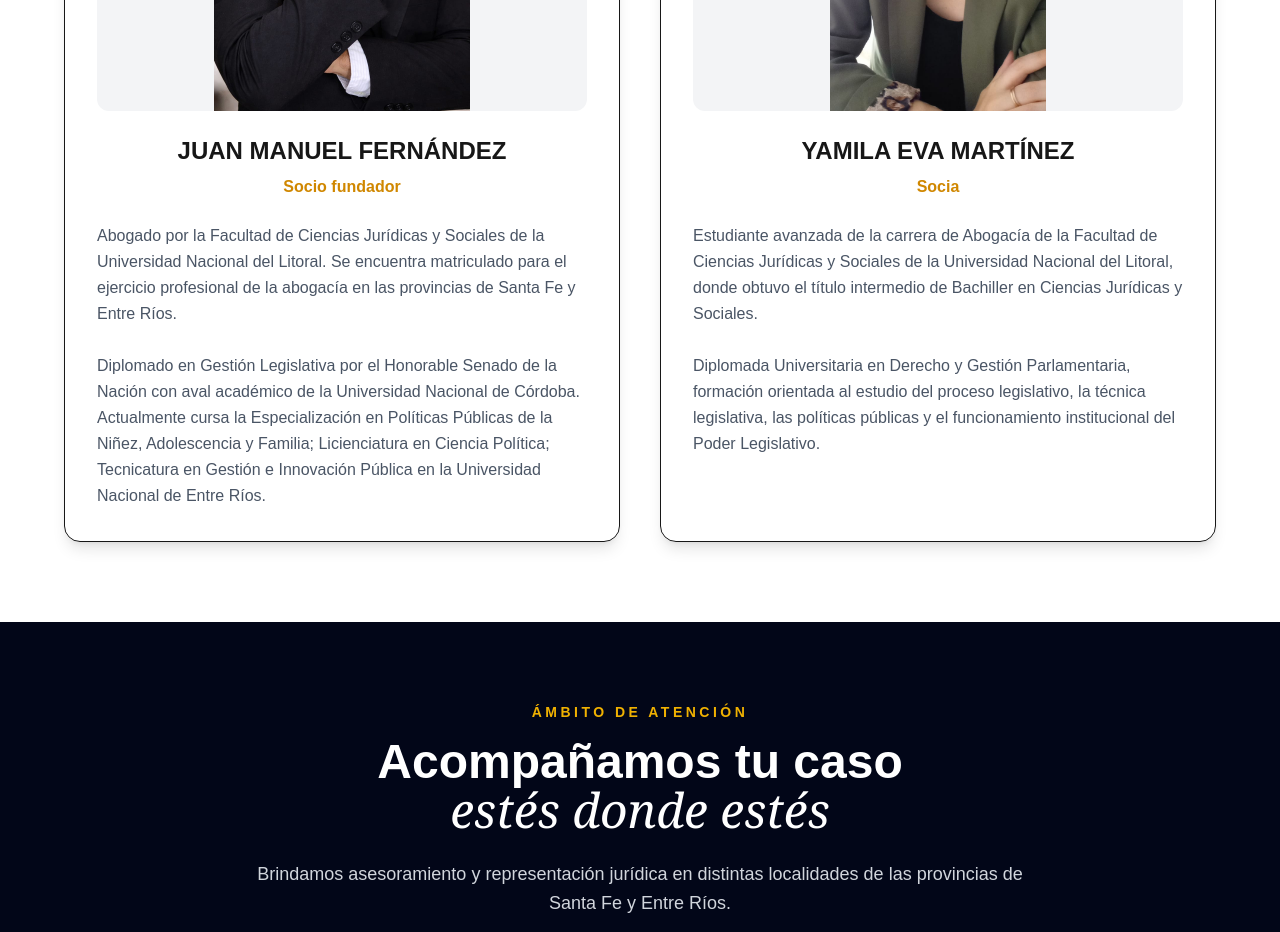
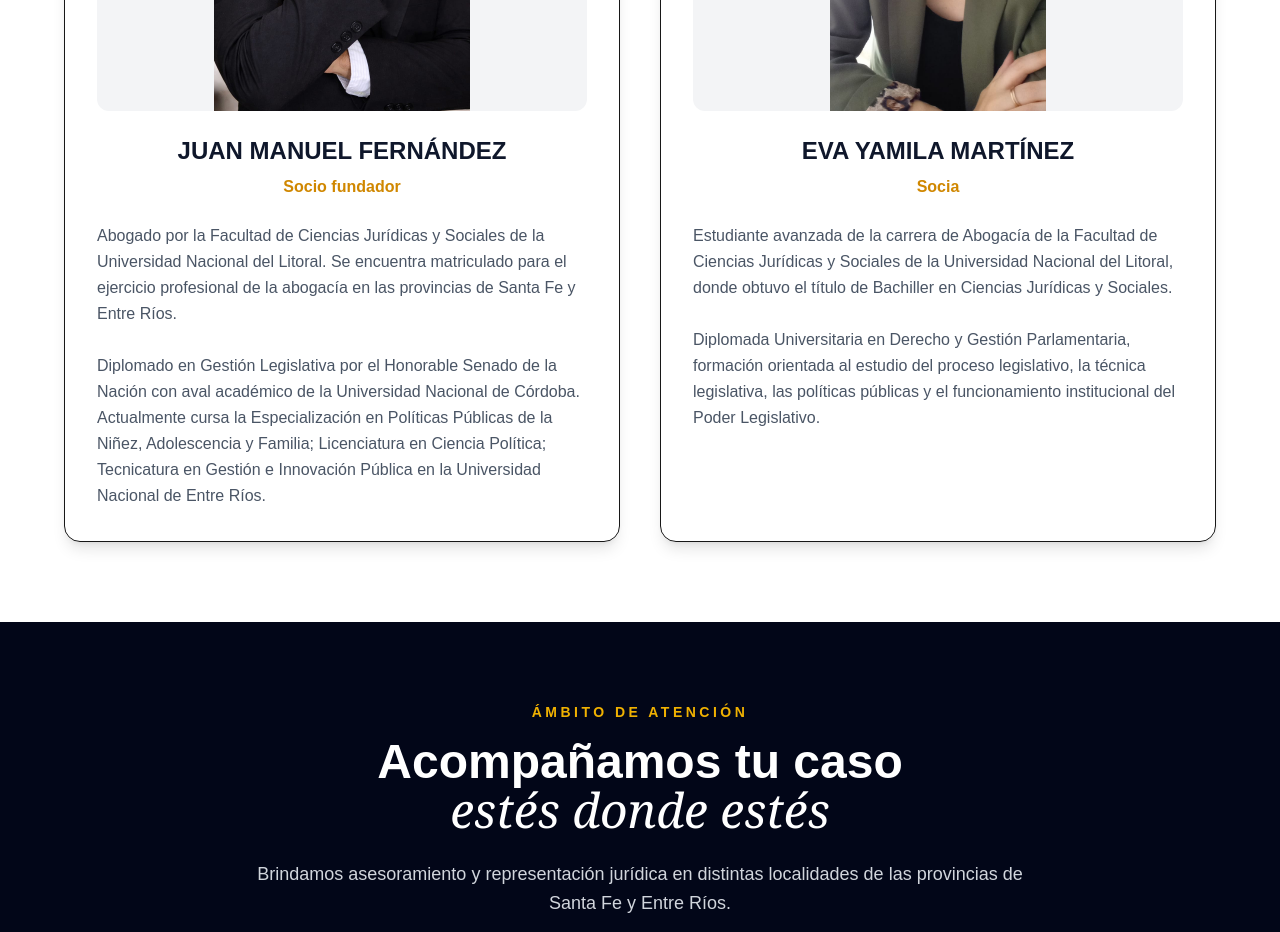
Before and after one commit to cristiandalinger98/juan-manuel-fernandez-web, a Next.js app: page / in a window 1280 px wide. Shown: the part 1320-2252 px from the top of the page. Built offline with nearby package versions, Linux system fonts and the light colour scheme.

Commit message:
Mejora contraste nombres del equipo

```diff
--- a/app/components/Team.tsx
+++ b/app/components/Team.tsx
@@ -36,7 +36,7 @@ export default function Team() {
             </div>
 
 
-            <h3 className="mt-6 text-2xl font-bold text-center">
+            <h3 className="mt-6 text-2xl font-bold text-center text-slate-900">
               JUAN MANUEL FERNÁNDEZ
             </h3>
 
@@ -56,7 +56,7 @@ export default function Team() {
               Diplomado en Gestión Legislativa por el Honorable Senado de la
               Nación con aval académico de la Universidad Nacional de Córdoba.
               Actualmente cursa la Especialización en Políticas Públicas de la
-              Niñez, Adolescencia y Familia; Licienciatura en Ciencia Política;
+              Niñez, Adolescencia y Familia; Licenciatura en Ciencia Política;
               Tecnicatura en Gestión e Innovación Pública en la Universidad
               Nacional de Entre Ríos.
             </p>
@@ -78,8 +78,8 @@ export default function Team() {
             </div>
 
 
-            <h3 className="mt-6 text-2xl font-bold text-center">
-              YAMILA EVA MARTÍNEZ
+           <h3 className="mt-6 text-2xl font-bold text-center text-slate-900">
+              EVA YAMILA MARTÍNEZ
             </h3>
 
             <p className="text-center text-yellow-600 font-semibold mt-2">
@@ -90,7 +90,7 @@ export default function Team() {
             <p className="mt-6 text-gray-600 leading-relaxed">
               Estudiante avanzada de la carrera de Abogacía de la Facultad de
               Ciencias Jurídicas y Sociales de la Universidad Nacional del
-              Litoral, donde obtuvo el título intermedio de Bachiller en
+              Litoral, donde obtuvo el título de Bachiller en
               Ciencias Jurídicas y Sociales.
 
               <br /><br />
```
